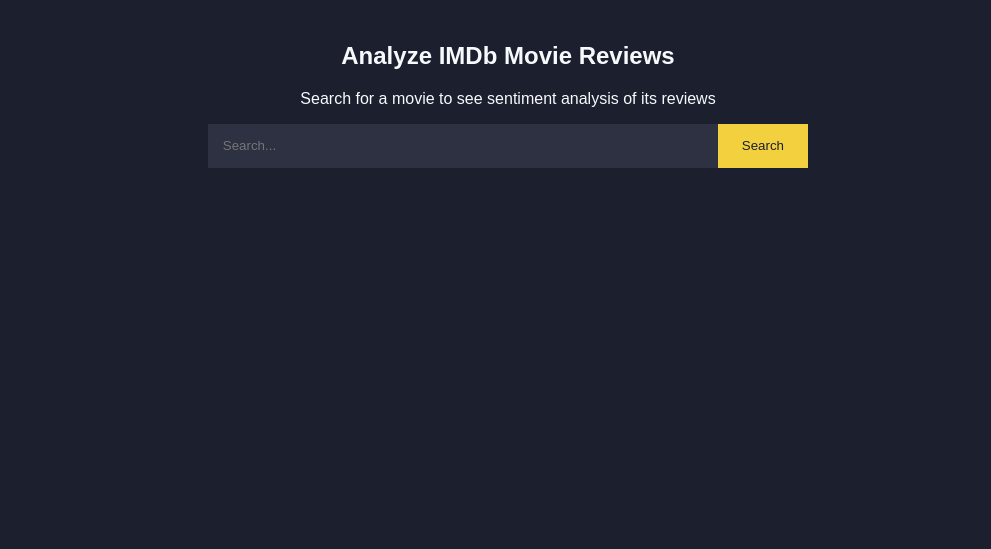
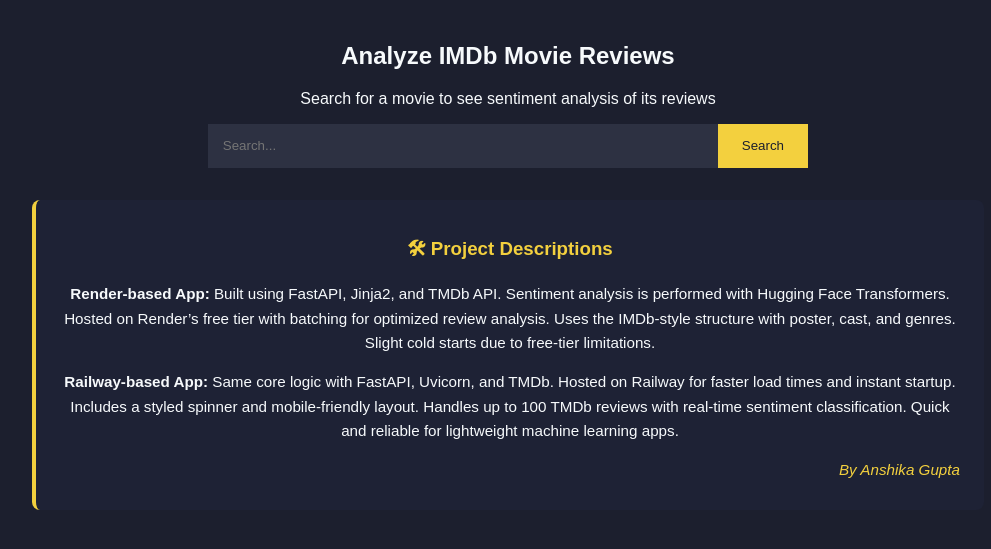
Before and after one commit to AnshikaGupta-1/imdb-sentiment-fastapi-main, a FastAPI app: page / in a window 1280 px wide. Shown: the part 170-719 px from the top of the page, without its empty margins (132-1123 px from the left). Run offline with FastAPI, Linux system fonts and the light colour scheme.

Commit message:
Add files via upload

```diff
--- a/templates/index.html
+++ b/templates/index.html
@@ -25,16 +25,8 @@
     .container { max-width: 1200px; margin: auto; padding: 1rem; }
     header { background: var(--secondary); padding: 1rem 0; text-align: center; }
     .accent { color: var(--accent); }
-
-    .search-section {
-      text-align: center;
-      padding: 2rem 0;
-    }
-    .search-container {
-      display: flex;
-      max-width: 600px;
-      margin: 0 auto;
-    }
+    .search-section { text-align: center; padding: 2rem 0; }
+    .search-container { display: flex; max-width: 600px; margin: 0 auto; }
     .search-input {
       flex: 1;
       padding: 0.8rem;
@@ -48,46 +40,20 @@
       color: var(--background);
       border: none;
     }
-
-    .movie-details {
-      display: grid;
-      grid-template-columns: 1fr 2fr;
-      gap: 2rem;
+    .description-box {
       background-color: var(--secondary);
-      padding: 2rem;
-      margin: 2rem 0;
+      border-left: 4px solid var(--accent);
+      padding: 1rem 1.5rem;
+      margin: 2rem auto;
+      border-radius: 8px;
+      max-width: 900px;
     }
-    .movie-poster img { width: 100%; border-radius: 8px; }
-
-    .sentiment-card {
-      background-color: var(--secondary);
-      padding: 1.5rem;
-      border-radius: 8px;
+    .description-box h3 { color: var(--accent); margin-bottom: 0.5rem; }
+    .description-box p {
+      margin-bottom: 0.7rem;
+      font-size: 0.95rem;
+      line-height: 1.6;
     }
-    .progress-bar { background-color: var(--muted); height: 10px; margin: 1rem 0; }
-    .progress { height: 100%; background-color: var(--positive); }
-    .negative .progress { background-color: var(--negative); }
-
-    .review-card {
-      background-color: var(--secondary);
-      padding: 1.5rem;
-      margin-bottom: 1rem;
-      border-radius: 8px;
-    }
-    .sentiment-positive { border-left: 4px solid var(--positive); }
-    .sentiment-negative { border-left: 4px solid var(--negative); }
-
-    @media (max-width: 768px) {
-  .movie-details {
-    display: block;
-  }
-  .search-container {
-    flex-direction: column;
-  }
-  .search-button {
-    margin-top: 1rem;
-  }
-}
   </style>
 </head>
 <body>
@@ -107,81 +73,16 @@
           <button class="search-button">Search</button>
         </div>
       </form>
+
+      <section class="description-box">
+        <div class="description-content">
+          <h3>🛠 Project Descriptions</h3>
+          <p><strong>Render-based App:</strong> Built using FastAPI, Jinja2, and TMDb API. Sentiment analysis is performed with Hugging Face Transformers. Hosted on Render’s free tier with batching for optimized review analysis. Uses the IMDb-style structure with poster, cast, and genres. Slight cold starts due to free-tier limitations.</p>
+          <p><strong>Railway-based App:</strong> Same core logic with FastAPI, Uvicorn, and TMDb. Hosted on Railway for faster load times and instant startup. Includes a styled spinner and mobile-friendly layout. Handles up to 100 TMDb reviews with real-time sentiment classification. Quick and reliable for lightweight machine learning apps.</p>
+          <p style="text-align: right; color: var(--accent);"><em>By Anshika Gupta</em></p>
+        </div>
+      </section>
     </section>
-
-    {% if movies %}
-    <section>
-      <h2>Search Results</h2>
-      <ul>
-        {% for movie in movies %}
-        <li><a href="/movie/{{ movie.id }}">{{ movie.title }} ({{ movie.year }})</a></li>
-        {% endfor %}
-      </ul>
-    </section>
-    {% endif %}
-
-    {% if title %}
-    <section class="movie-details">
-      <div class="movie-poster">
-        <img src="{{ poster }}" alt="Poster for {{ title }}">
-      </div>
-      <div class="movie-info">
-        <h2>{{ title }}</h2>
-        <p>Rating: {{ rating }}/10 | Runtime: {{ runtime }} min | Genre: {{ genres }}</p>
-        <p>{{ overview }}</p>
-        <p><strong>Director:</strong> {{ director }}</p>
-        <p><strong>Stars:</strong> {{ cast }}</p>
-      </div>
-    </section>
-
-    <section class="sentiment-overview">
-      <div class="sentiment-card positive">
-        <h3>Positive Reviews</h3>
-        <p>{{ positive_percent }}%</p>
-        <div class="progress-bar"><div class="progress" style="width: {{ positive_percent }}%;"></div></div>
-        <p>{{ positive_count }} reviews</p>
-      </div>
-      <div class="sentiment-card negative">
-        <h3>Negative Reviews</h3>
-        <p>{{ negative_percent }}%</p>
-        <div class="progress-bar"><div class="progress" style="width: {{ negative_percent }}%;"></div></div>
-        <p>{{ negative_count }} reviews</p>
-      </div>
-    </section>
-
-    <section>
-      <h2>Reviews</h2>
-      {% for r in reviews %}
-      <div class="review-card sentiment-{{ r.label }}">
-        <p>"{{ r.content }}"</p>
-        <p><strong>- {{ r.author }}</strong>, Rating: {{ r.rating }}</p>
-      </div>
-      {% endfor %}
-    </section>
-    {% endif %}
   </main>
-     <div id="loading" style="display:none; text-align:center; margin:20px;">
-  <div style="border: 6px solid #f3f3f3; border-top: 6px solid #555; border-radius: 50%; width: 40px; height: 40px; animation: spin 1s linear infinite; margin:auto;"></div>
-  <p>Fetching reviews...</p>
-</div>
-
-<script>
-  function showLoading() {
-    document.getElementById('loading').style.display = 'block';
-  }
-
-  // Add loading spinner to each movie link
-  document.querySelectorAll('a[href^="/movie/"]').forEach(link => {
-    link.addEventListener('click', showLoading);
-  });
-</script>
-
-<style>
-  @keyframes spin {
-    0% { transform: rotate(0deg); }
-    100% { transform: rotate(360deg); }
-  }
-</style>
-
 </body>
 </html>
```
